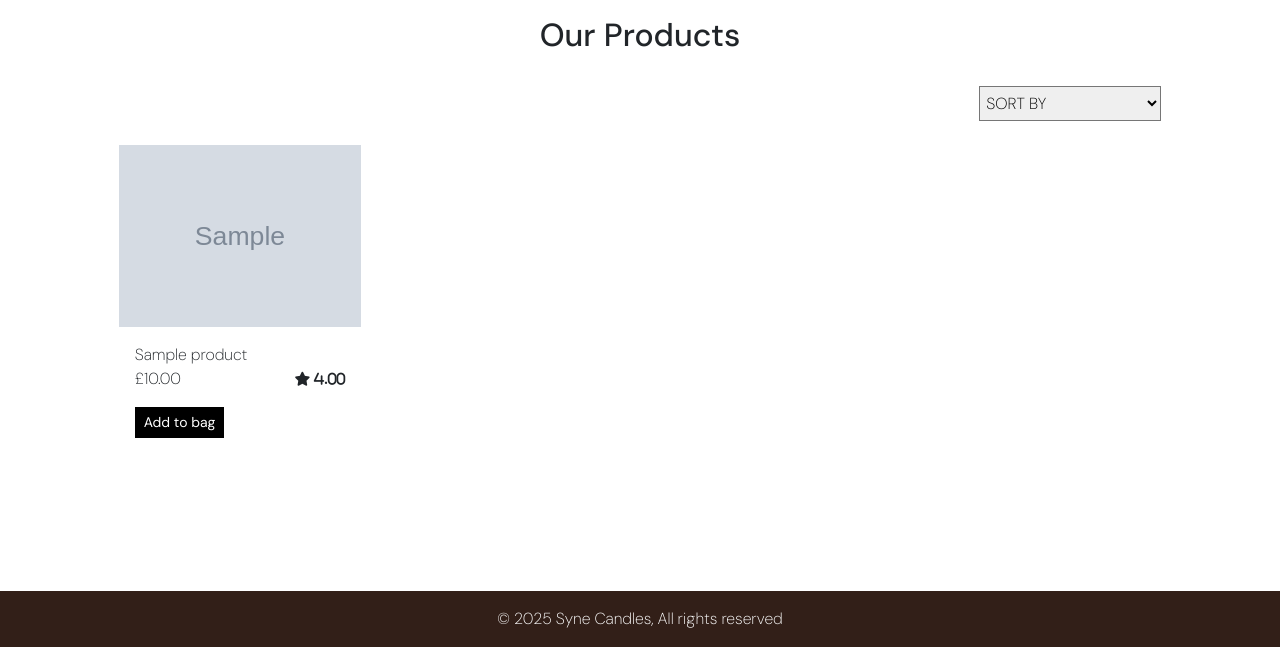
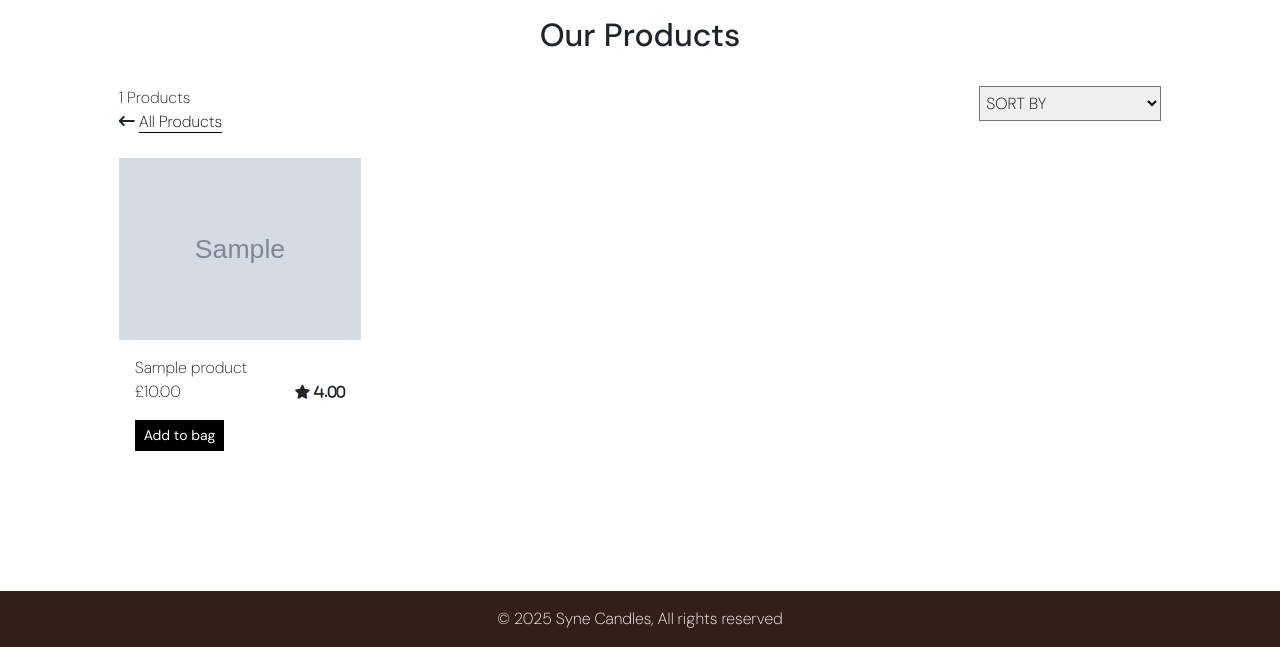
Before and after one commit to j-mlo/syne_candles, a Django app: page /products/ in a window 1280 px wide. Shown: the part 153-800 px from the top of the page. Run offline with Django 5.2, Linux system fonts and the light colour scheme; tables that the repository leaves empty hold one stand-in row (values such as "Sample post"); grey boxes marked "Sample" are stand-in pictures; some libraries are stand-ins or nearby versions; some web fonts are replaced.

Commit message:
Add product counter to product.html

```diff
--- a/products/templates/products/products.html
+++ b/products/templates/products/products.html
@@ -10,9 +10,14 @@
     </div>
     <div class="row py-auto">
         <div class="product-container col-10 offset-1">
-            <!-- Sort Selector: price, name and rating -->
             <div class="row my-4">
-                <div class="col-12" id="product-sort">
+                <!-- Product counter and search term display-->
+                <div class="col-6">
+                    <p class="mb-0">{{ products|length }} Products {% if search_term %} found for <strong>{{ search_term }}</strong>{% endif %}</p>
+                    <p class="my-0"><i class="fa-solid fa-arrow-left-long arrow-icon"></i> <a class="general-link" href="{% url 'products' %}">All Products</a></p>
+                </div>
+                <!-- Sort selector: price, name & rating-->
+                <div class="col-6" id="product-sort">
                     <div class="sort-select-wrapper text-end">
                         <select name="sort-selector" class="sort-selector custom-select rounded-0 border{% if current_sorting != 'None_None' %}info{% else %}black{% endif %}">
                             <option value="reset" {% if current_sorting == 'None_None' %}selected{% endif %}>Sort by</option>
--- a/static/css/style.css
+++ b/static/css/style.css
@@ -9,6 +9,23 @@ body {
     font-family: 'DM Sans', sans-serif;
     font-weight: 200;
     padding-bottom: 60px;
+}
+
+.general-link {
+    color: black;
+    text-decoration: none;
+    border-bottom: 1px solid black;
+}
+
+.general-link:hover {
+    color: black;
+    font-weight: bolder;
+    text-decoration: none;
+    border: none;
+}
+
+.arrow-icon {
+    font-weight: 100;
 }
 
 /* MAIN HEADER */
```
